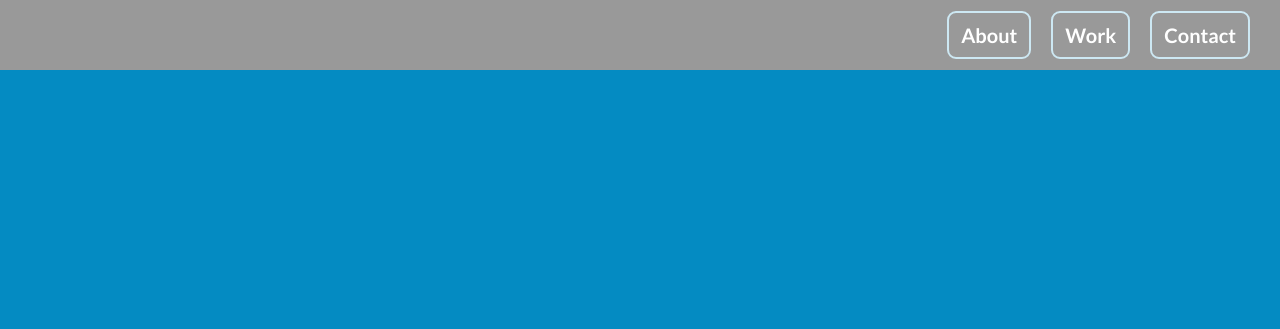
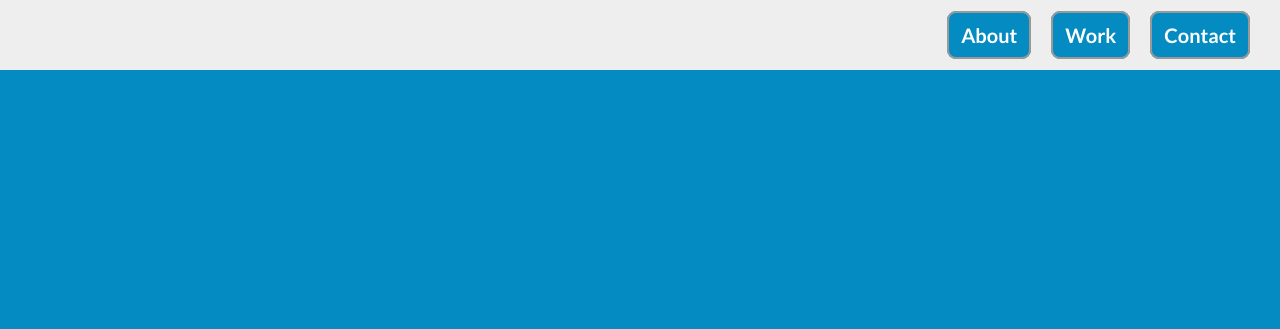
Before and after one commit to andrius-siup/fcc-personal-portfolio, a plain HTML site: page index.html in a window 1280 px wide. Shown: the top 329 px of the page. Drawn offline with Linux system fonts and the light colour scheme; a web font is replaced by a local one.

Commit message:
Updated navbar - added lighter colors

```diff
--- a/assets/css/style.css
+++ b/assets/css/style.css
@@ -19,7 +19,7 @@ html {
 #navbar {
   width: 100vw;
   height: 7rem;
-  background-color: #999;
+  background-color: #eee;
 
   display: flex;
   flex-direction: column;
@@ -43,20 +43,20 @@ html {
   font-size: 2rem;
   font-weight: 700;
   color: #fff;
-  background-color: #999;
+  background-color: #048bc2;
   text-decoration: none;
   padding: 1rem 1.2rem;
 
-  border: 2px solid #cde8f3;
+  border: 2px solid #999;
   border-radius: 9px;
   transition: all 0.3s;
 }
 
 .nav-link:hover,
 .nav-link:active {
-  background-color: #cde8f3;
+  background-color: #fff;
   color: #999;
-  border: 2px solid #fff;
+  border: 2px solid #048bc2;
 }
 
 body *:focus {
```
